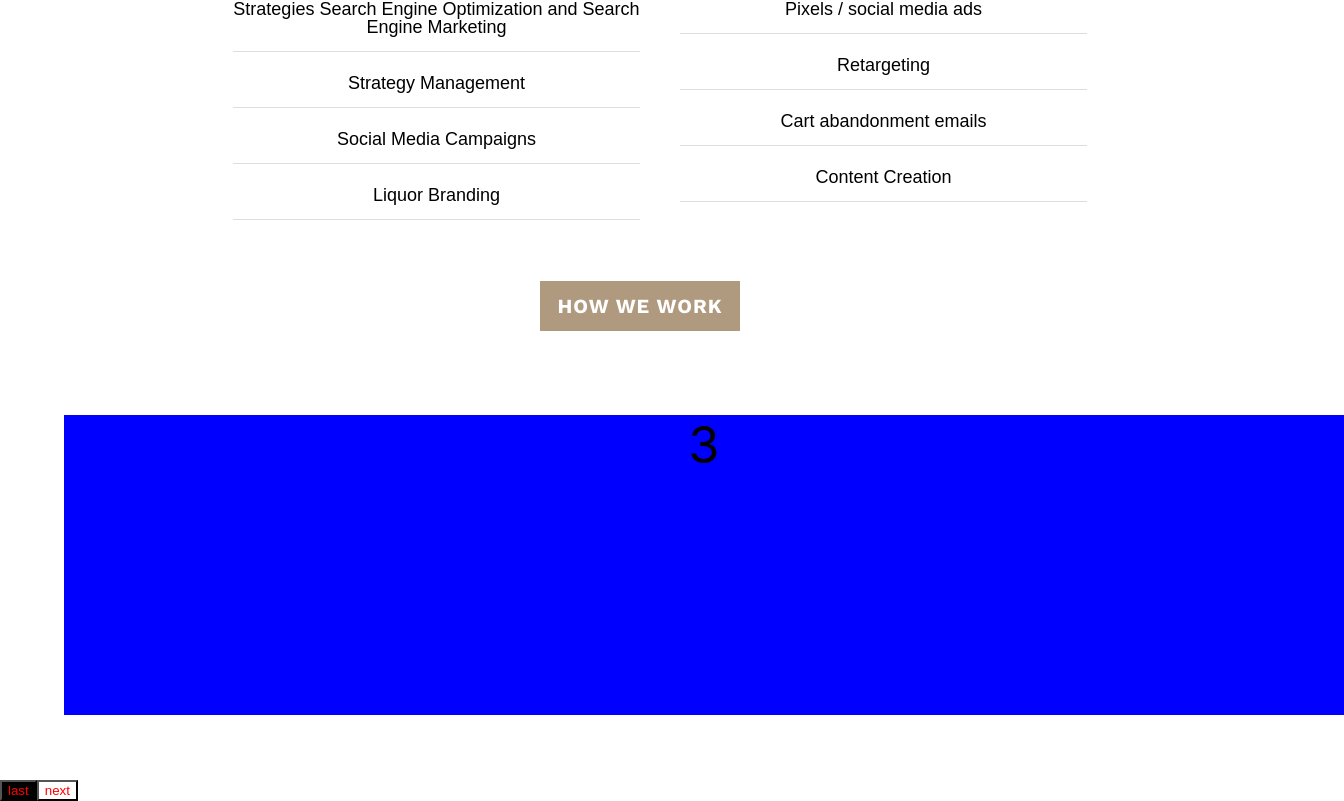
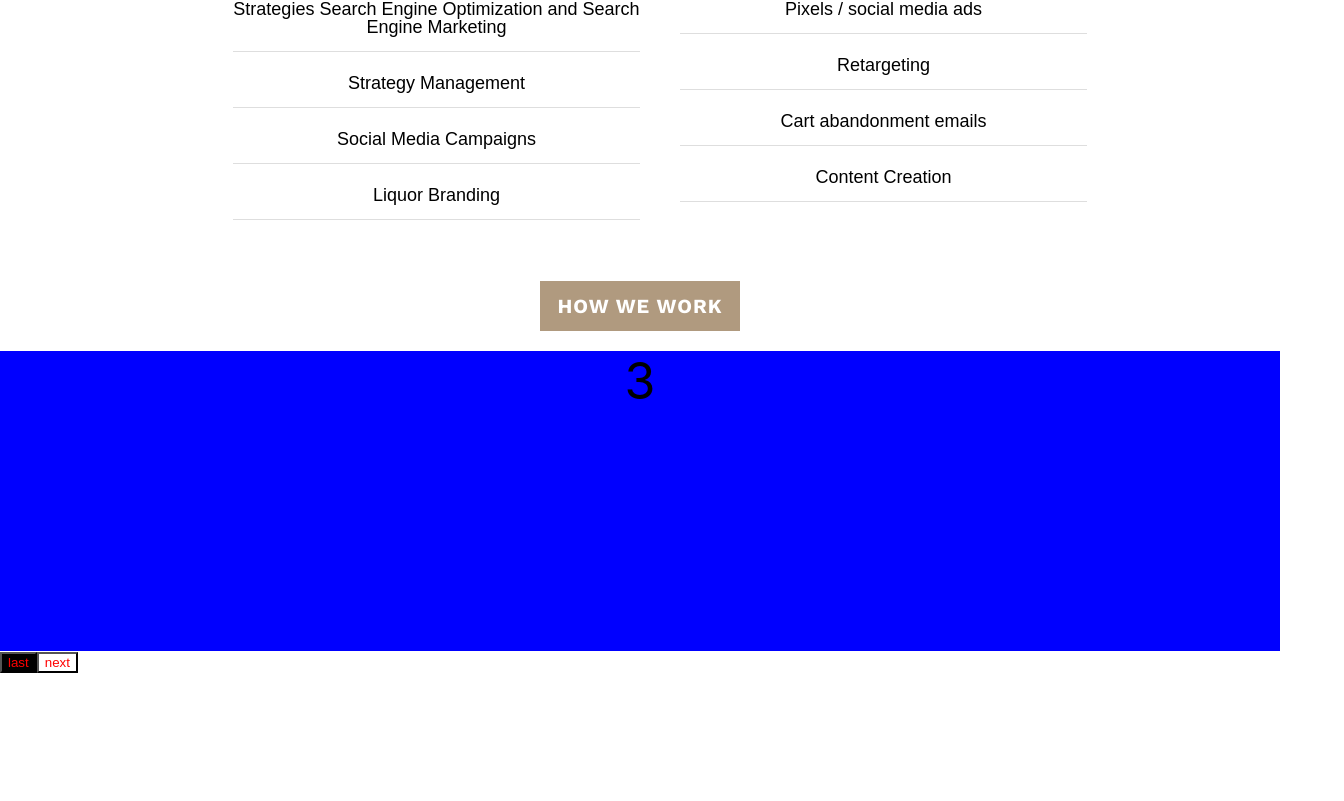
Before and after one commit to CamBrown101/TestGraphQLClient, a React (Create React App) app: page / in a window 1280 px wide. Shown: the part 1464-2265 px from the top of the page, 1344 px wide, since content can reach past the window. After the commit the page ends 2137 px from the top, so only its background shows below. Built offline with nearby package versions, Linux system fonts and the light colour scheme; some icons are missing.

Commit message:
Remove margin

```diff
--- a/src/components/Carousel/CarouselSlide.tsx
+++ b/src/components/Carousel/CarouselSlide.tsx
@@ -1,7 +1,7 @@
-import React from 'react';
-import styled from 'styled-components';
-import { Circle } from '@styled-icons/bootstrap/Circle';
-import { CircleFill } from '@styled-icons/bootstrap/CircleFill';
+import React from "react";
+import styled from "styled-components";
+import { Circle } from "@styled-icons/bootstrap/Circle";
+import { CircleFill } from "@styled-icons/bootstrap/CircleFill";
 
 type Props = {
   color: string;
@@ -50,7 +50,6 @@ const SlideWrapper = styled.div<SlideProps>`
   display: flex;
   flex-direction: column;
   justify-content: space-between;
-  margin: 5%;
   .circle {
     width: 20px;
     color: limegreen;
```
